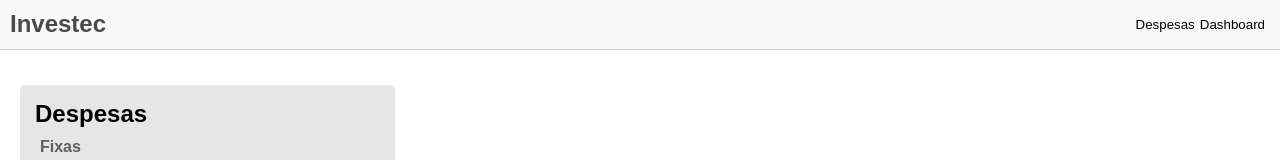
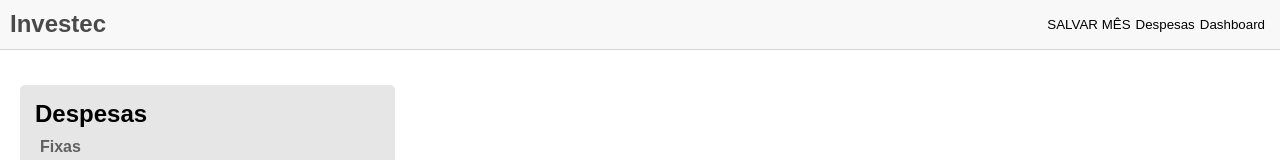
Before and after one commit to D4fto/ControleDeGastosDW2, a React (Vite) app: page / in a window 1280 px wide. Shown: the top 160 px of the page. Built offline with nearby package versions, Linux system fonts and the light colour scheme; no server answers; a web font is replaced by a local one.

Commit message:
PopUp e storage
PopUp style fix
Now you can save the informations of the month

```diff
--- a/src/App.jsx
+++ b/src/App.jsx
@@ -4,9 +4,12 @@ import ExpansesList from "./ExpansesList";
 import NewCategory from "./NewCategory";
 import PopUpButton from "./PopUpButton";
 import CategoryList from "./CategoryList";
+import SaveMonth from "./SaveMonth";
 import NewGroup from "./NewGroup";
 import "./App.css";
 import bitcoin from "./bitcoin";
+
+
 
 function limpaLocal() {
   localStorage.setItem("data", "");
@@ -121,24 +124,13 @@ function initializeData() {
       },
     },
     categories: ["Sem categoria", "Essenciais", "Lazer"],
+    storage:{}
   };
   localStorage.setItem("data", JSON.stringify(data));
 }
 
 function updateDataStorage(data) {
   localStorage.setItem("data", JSON.stringify(data));
-}
-{
-  /* <NewExpanse data={data} setData={setData}/>
-    <div>
-      <PopUpButton title={"Categoria"} icon={<i className="bi bi-bookmark"></i>} PopUp={NewCategory} props={{data: data, setData: setData}}/>
-    </div>
-    <div>
-      <PopUpButton title={"Grupo"} icon={<i className="bi bi-folder-plus"></i>} PopUp={NewGroup} props={{data: data, setData: setData}}/>
-    </div> */
-}
-{
-  /* <p>Preço do BitCoin brasileiro: R$ {valorBit}</p> */
 }
 function App() {
   const [variavel, setvariavel] = useState("dashboard");
@@ -149,18 +141,19 @@ function App() {
   useEffect(() => {
     updateDataStorage(data);
   }, [data]);
-  if (!searchBTC) {
-    bitcoin(setvalorBit);
-    searchBTC = setInterval(() => {
-      bitcoin(setvalorBit);
-    }, 60000);
-  }
+  // if (!searchBTC) {
+  //   bitcoin(setvalorBit);
+  //   searchBTC = setInterval(() => {
+  //     bitcoin(setvalorBit);
+  //   }, 60000);
+  // }
   return (
     <>
       <nav className="MenuHorizontal">
         <h1 className="Titulo">Investec</h1>
 
         <div className="MenuHorizontal_DD">
+          <SaveMonth data={data} setData={setData}/>
           <button onClick={() => setvariavel("despesas")}>Despesas</button>
           <button onClick={() => setvariavel("dashboard")}>Dashboard</button>
         </div>
--- a/src/ChooseGroup.jsx
+++ b/src/ChooseGroup.jsx
@@ -1,7 +1,7 @@
 import { useState } from "react"
 import "./PopUp.css"
 
-export default function ChooseGroup({data, setControl, type, group, setGroup}){
+export default function ChooseGroup({data, setControl, type, group, setGroup, above}){
     function GroupOfList({name}){
         return(<div onClick={()=>{setPreview(name)}}>{name}</div>)
     }
@@ -13,7 +13,7 @@ export default function ChooseGroup({data, setControl, type, group, setGroup}){
         }
         return(arr)
     }
-    return(<div className="PopUp">
+    return(<div className={"PopUp" + (above?" Above":"")}>
         <button onClick={()=>{setControl(false)}}><i className="bi bi-x"></i></button>
         <h1>Escolha o local - {type}</h1>
         <div className="GroupList">
--- /dev/null
+++ b/src/Dashboard.jsx
@@ -0,0 +1,4 @@
+export default function Dashboard({data}){
+
+    return(<></>)
+}
--- a/src/NewExpanse.css
+++ b/src/NewExpanse.css
@@ -1,5 +1,5 @@
 .NovaDespesa {
-  h1 {
+  >h1 {
     background-color: #d9d9d9;
     font-weight: 500;
     text-align: center;
--- a/src/PopUp.css
+++ b/src/PopUp.css
@@ -13,3 +13,13 @@
     flex-direction: column;
     text-align: center;
 }
+.PopUp.Above{
+
+    left: 50%;
+    top: unset;
+    bottom: 50%;
+    transform: translateX(-50%);
+}
+.PopUp h1{
+    min-width: max-content;
+}
--- a/src/PopUpButton.jsx
+++ b/src/PopUpButton.jsx
@@ -1,7 +1,7 @@
 import { useState } from "react"
 
 
-export default function PopUpButton({title, icon, PopUp, props}){
+export default function PopUpButton({title, icon, PopUp, props, above}){
     const [control, setControl] = useState(false)
 
     return(<>
@@ -9,6 +9,6 @@ export default function PopUpButton({title, icon, PopUp, props}){
             {icon}
             {title}
         </button>
-        {control && <PopUp {...props} setControl = {setControl}/>}
+        {control && <PopUp {...props} setControl = {setControl} above={above}/>}
     </>)
 }
--- /dev/null
+++ b/src/SaveMonth.jsx
@@ -0,0 +1,43 @@
+export default function SaveMonth({data, setData}){
+    function save(){
+        const newData = {...data}
+        const date = new Date()
+        const expanses = []
+        const categoryHashMap = {}
+        let total = 0
+
+        for (const element of newData.categories) {
+            categoryHashMap[element]=0
+        }
+
+        for (const key in newData.expanses.fixo) {
+            if (key!="maxId") {
+                const element = newData.expanses.fixo[key];
+                expanses.push([element.nome, parseInt(element.valor)])
+                categoryHashMap[element.categoria]+=parseInt(element.valor)
+                total+=parseInt(element.valor)
+            }
+        }
+        for (const key in newData.expanses.variavel) {
+            if (key!="maxId") {
+                const element = newData.expanses.variavel[key];
+                expanses.push([element.nome, parseInt(element.valor)])
+                categoryHashMap[element.categoria]+=parseInt(element.valor)
+                total+=parseInt(element.valor)
+            }
+        }
+        expanses.sort((a,b)=>{
+            return b[1]-a[1]
+        })
+
+        newData.storage[`${date.getMonth()}/01/${date.getFullYear()}`] = {
+            total: total,
+            categoryMap: categoryHashMap,
+            expanses: expanses
+        }
+        setData(newData)
+    }
+    return(<>
+        <button onClick={save}>SALVAR MÊS</button>
+    </>)
+}
--- a/src/newExpanse.jsx
+++ b/src/newExpanse.jsx
@@ -91,11 +91,12 @@ export default function NewExpanse({ data, setData, setVariavel }) {
           ></textarea>{" "}
           <br />
           <div style={{ position: "relative", width: "fit-content" }}>
-            <label htmlFor="local">Local: </label>
+            <label htmlFor="local">Endereço: </label><br />
             <PopUpButton
               id="local"
               title={group}
               PopUp={ChooseGroup}
+              above={true}
               props={{
                 data: data,
                 setData: setData,
@@ -108,7 +109,6 @@ export default function NewExpanse({ data, setData, setVariavel }) {
           </div>
           <div className="DataCategoria">
             <label htmlFor="data">Data: </label>
-            <br />
             <input
               onChange={(e) => {
                 changeObject("data", e.target.value);
```
